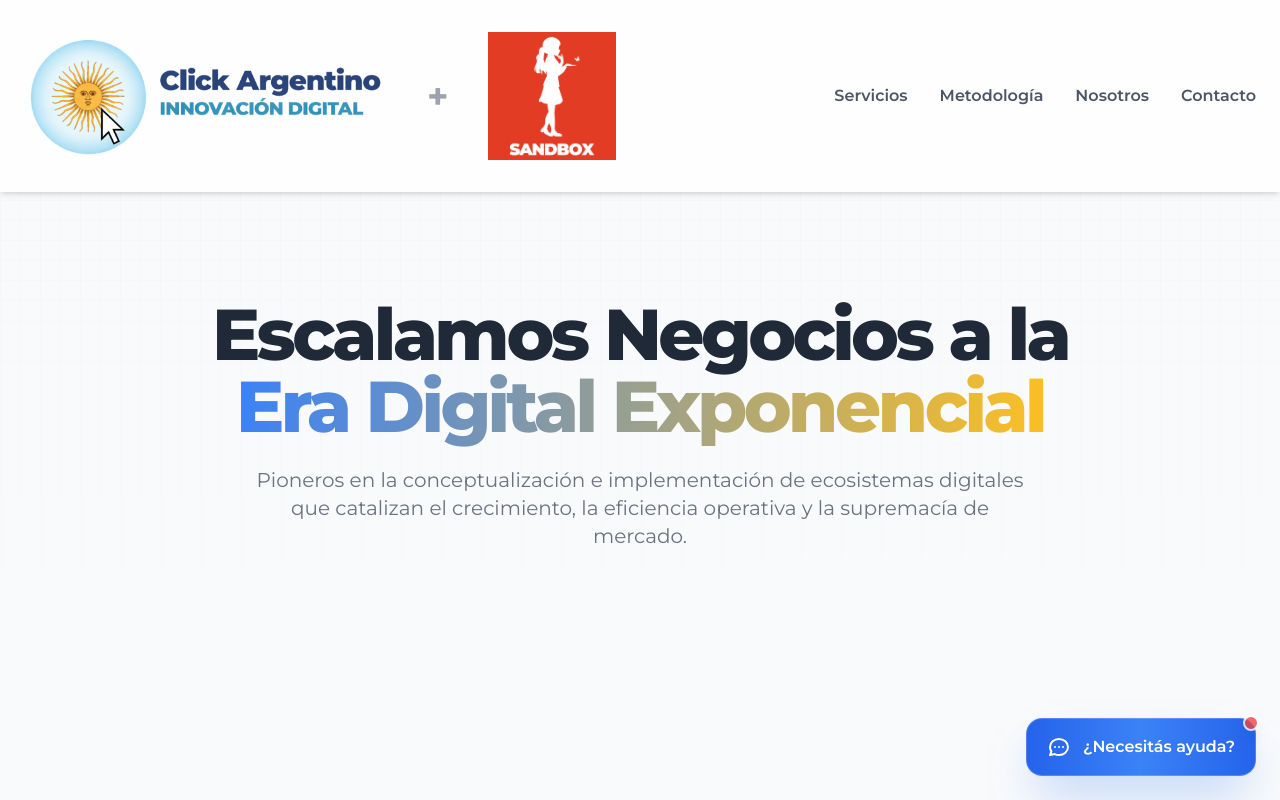
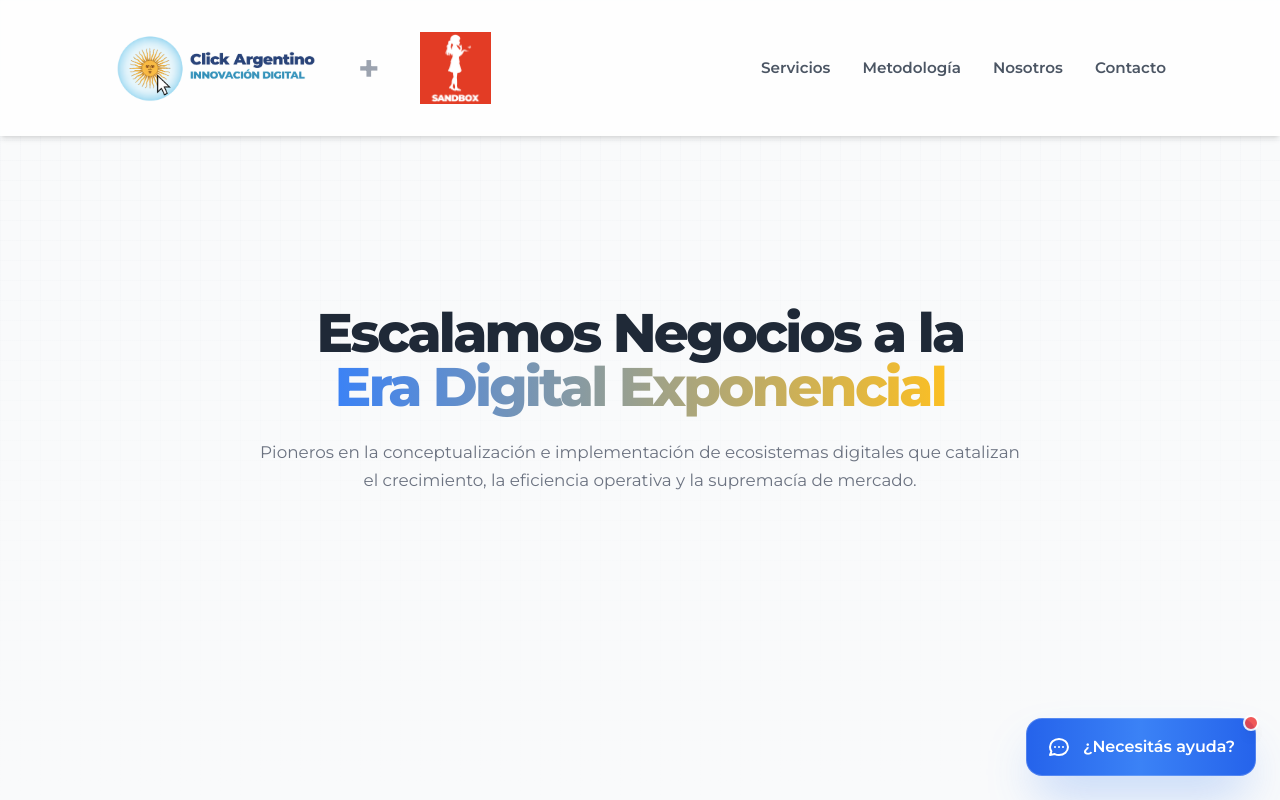
Before and after one commit to NicRoldan/click-argentino, a website: page index.html in a window 1280 px wide. Shown: the top 800 px of the page. Drawn offline with nearby package versions, Linux system fonts and the light colour scheme.

Commit message:
Ajusta layout desktop y footer

```diff
--- a/index.html
+++ b/index.html
@@ -385,6 +385,39 @@
         border: 1px solid rgba(255, 255, 255, 0.18);
       }
 
+      /* Compacta la escala solo en desktop */
+      @media (min-width: 1024px) {
+        body {
+          font-size: 0.95rem;
+        }
+        .container {
+          max-width: 1100px;
+        }
+        section {
+          padding-top: 4.5rem !important;
+          padding-bottom: 4.5rem !important;
+        }
+        .hero-title {
+          font-size: clamp(2.8rem, 3vw + 1rem, 3.9rem) !important;
+          line-height: 1.1;
+        }
+        .hero-subtitle {
+          font-size: 1.05rem !important;
+        }
+        header img {
+          max-height: 4.5rem;
+        }
+      }
+
+      @media (min-width: 1440px) {
+        body {
+          font-size: 0.93rem;
+        }
+        .container {
+          max-width: 1180px;
+        }
+      }
+
     </style>
 
 
@@ -597,7 +630,7 @@
 
         <div class="container mx-auto px-6 text-center relative z-10">
 
-          <h1 class="text-4xl sm:text-5xl md:text-7xl font-extrabold mb-6 leading-tight tracking-tighter">
+          <h1 class="hero-title text-4xl sm:text-5xl md:text-7xl font-extrabold mb-6 leading-tight tracking-tighter">
 
             Escalamos Negocios a la<br />
 
@@ -607,7 +640,7 @@
 
 
 
-          <p class="text-lg md:text-xl max-w-3xl mx-auto text-[var(--subtle-text-light)] dark:text-[var(--subtle-text-dark)]">
+          <p class="hero-subtitle text-lg md:text-xl max-w-3xl mx-auto text-[var(--subtle-text-light)] dark:text-[var(--subtle-text-dark)]">
 
             Pioneros en la conceptualización e implementación de ecosistemas digitales que catalizan el crecimiento, la eficiencia operativa y la supremacía de mercado.
 
@@ -1009,19 +1042,19 @@
 
   <div class="container mx-auto px-6 py-12">
 
-    <div class="grid grid-cols-1 md:grid-cols-4 gap-8 text-center md:text-left">
+    <div class="grid grid-cols-1 md:grid-cols-4 gap-10 lg:gap-14 items-start text-center md:text-left">
 
 
 
       <div class="col-span-1 md:col-span-2">
 
-        <div class="flex items-center justify-center md:justify-start gap-3 sm:gap-4 md:gap-6 lg:gap-10 mb-4">
+        <div class="flex items-center justify-center md:justify-start gap-3 sm:gap-4 md:gap-6 lg:gap-10 mb-4 max-w-[280px] mx-auto md:mx-0">
 
             <img
 
               alt="Click Argentino logo"
 
-              class="h-16 sm:h-32 w-auto object-contain"
+              class="h-16 sm:h-24 w-auto object-contain"
 
               src="/logo-blanco-click.png"
 
@@ -1033,7 +1066,7 @@
 
               alt="Sandbox logo"
 
-              class="h-16 sm:h-32 w-auto object-contain"
+              class="h-16 sm:h-24 w-auto object-contain"
 
               src="/sanbox.png"
 
```
